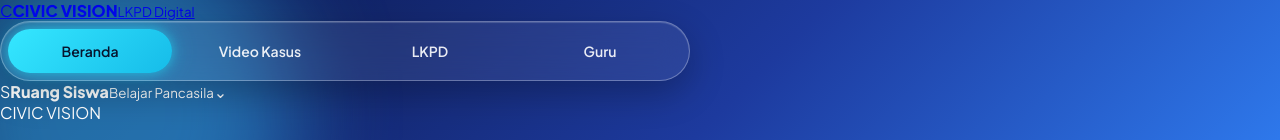
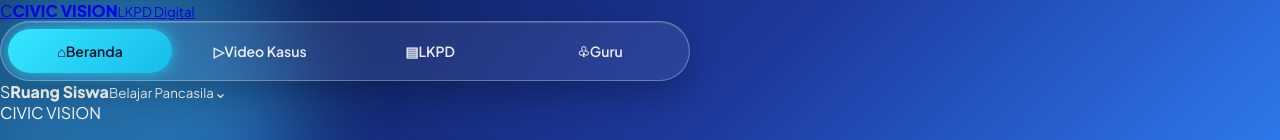
Before and after one commit to syauqigntg-art/civic-vision, a Next.js app: page / in a window 1280 px wide. Shown: the top 140 px of the page. Built offline with nearby package versions, Linux system fonts and the light colour scheme; no server answers.

Commit message:
feat(student): polish student navigation

```diff
--- a/components/NavBar.tsx
+++ b/components/NavBar.tsx
@@ -4,33 +4,21 @@ import Link from "next/link";
 import { usePathname } from "next/navigation";
 
 const menu = [
-  { href: "/", label: "Beranda" },
-  { href: "/lkpd/kasus", label: "Video Kasus" },
-  { href: "/lkpd/identitas", label: "LKPD" },
-  { href: "/admin", label: "Guru" },
+  { href: "/", label: "Beranda", icon: "⌂" },
+  { href: "/lkpd/kasus", label: "Video Kasus", icon: "▷" },
+  { href: "/lkpd/identitas", label: "LKPD", icon: "▤" },
+  { href: "/admin", label: "Guru", icon: "♧" },
 ];
 
 export default function NavBar() {
   const pathname = usePathname();
-
   return (
     <nav className="cv-navbar" aria-label="Navigasi utama">
       {menu.map((item) => {
-        const active =
-          item.href === "/"
-            ? pathname === "/"
-            : pathname === item.href ||
-              pathname.startsWith(item.href + "/");
-
-        return (
-          <Link
-            key={item.href}
-            href={item.href}
-            className={`cv-nav-link${active ? " active" : ""}`}
-          >
-            {item.label}
-          </Link>
-        );
+        const active = item.href === "/" ? pathname === "/" : pathname === item.href || pathname.startsWith(item.href + "/");
+        return <Link key={item.href} href={item.href} className={`cv-nav-link${active ? " active" : ""}`} aria-current={active ? "page" : undefined}>
+          <span className="cv-nav-icon" aria-hidden="true">{item.icon}</span><span>{item.label}</span>
+        </Link>;
       })}
     </nav>
   );
```
